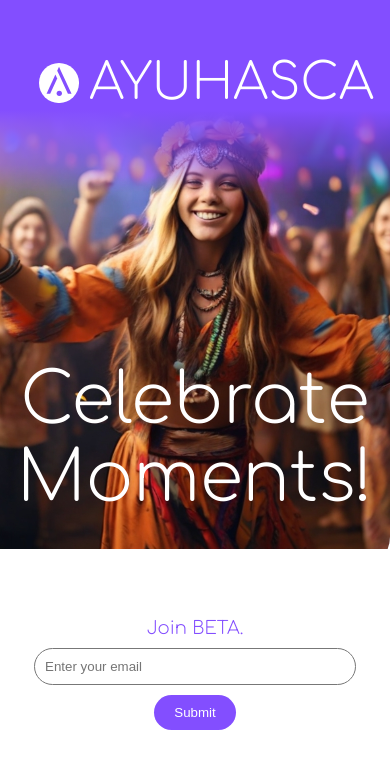
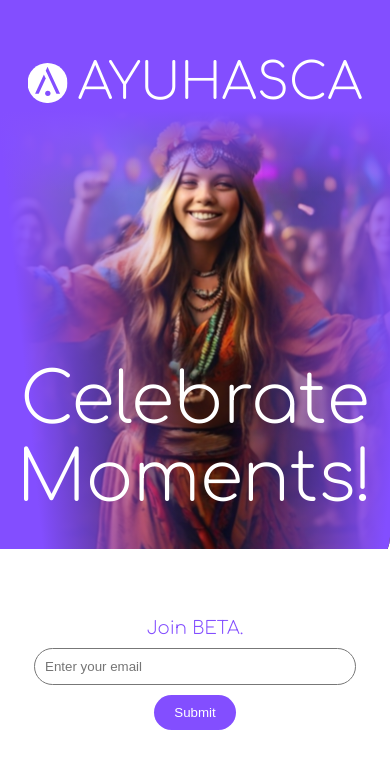
Before and after one commit to Madhusankamsk/ayuhasca-web, a React (Create React App) app: page / in a window 390 px wide. Shown: the top 768 px of the page. Built offline with nearby package versions, Linux system fonts and the light colour scheme.

Commit message:
UI updates responsiveness

```diff
--- a/src/App.css
+++ b/src/App.css
@@ -140,23 +140,23 @@
   margin-top: 10px;
 }
 
+
+
 @media screen and (max-width: 768px) {
 
-  .HeroImage{
-
-    width: "auto";
+  .HeroImage {
+    width: auto;
     border-bottom-right-radius: 32px;
-     border-bottom-left-radius: 32px;
+    border-bottom-left-radius: 32px;
   }
-
-
 
   .LogoAndName {
     font-family: 'Comfortaa', sans-serif;
-    font-size:50px;
+    font-size: 50px;
     position: absolute;
     top: 10%; /* Center vertically */
-    left: 30%; /* Center horizontally */
+    left: 50%; /* Center horizontally */
+    transform: translateX(-50%); /* Center horizontally */
     display: flex;
     align-items: center;
     color: #ffffff;
@@ -175,12 +175,7 @@
   .GradientOverlay {
     background: linear-gradient(180deg, rgba(131, 78, 255, 1) 20%, rgba(131, 78, 255, 0.5) 30%, rgba(131, 78, 255, 0) 35%, rgba(0, 0, 0, 0));
   }
-
-
 }
-
-
-
 
 
 @media screen and (max-width: 426px) {
@@ -193,16 +188,6 @@
      border-bottom-left-radius: 32px;
   }
 
-  .LogoAndName {
-    font-family: 'Comfortaa', sans-serif;
-    font-size:50px;
-    position: absolute;
-    top: 10%; /* Center vertically */
-    left: 10%; /* Center horizontally */
-    display: flex;
-    align-items: center;
-    color: #ffffff;
-  }
 
 
 }
--- a/src/App.js
+++ b/src/App.js
@@ -82,7 +82,7 @@ function App() {
       <div className="TopSection">
         <div className="HeroImage">
        <img
-            src={window.innerWidth >= 500 ? header : mobileHeader}
+            src={window.innerWidth >= 320 ? header : mobileHeader}
             alt="Ayuhasca Hero"
           />
         </div>
```
Also changed, not shown: src/Header.svg, src/MobileHeader.svg.
